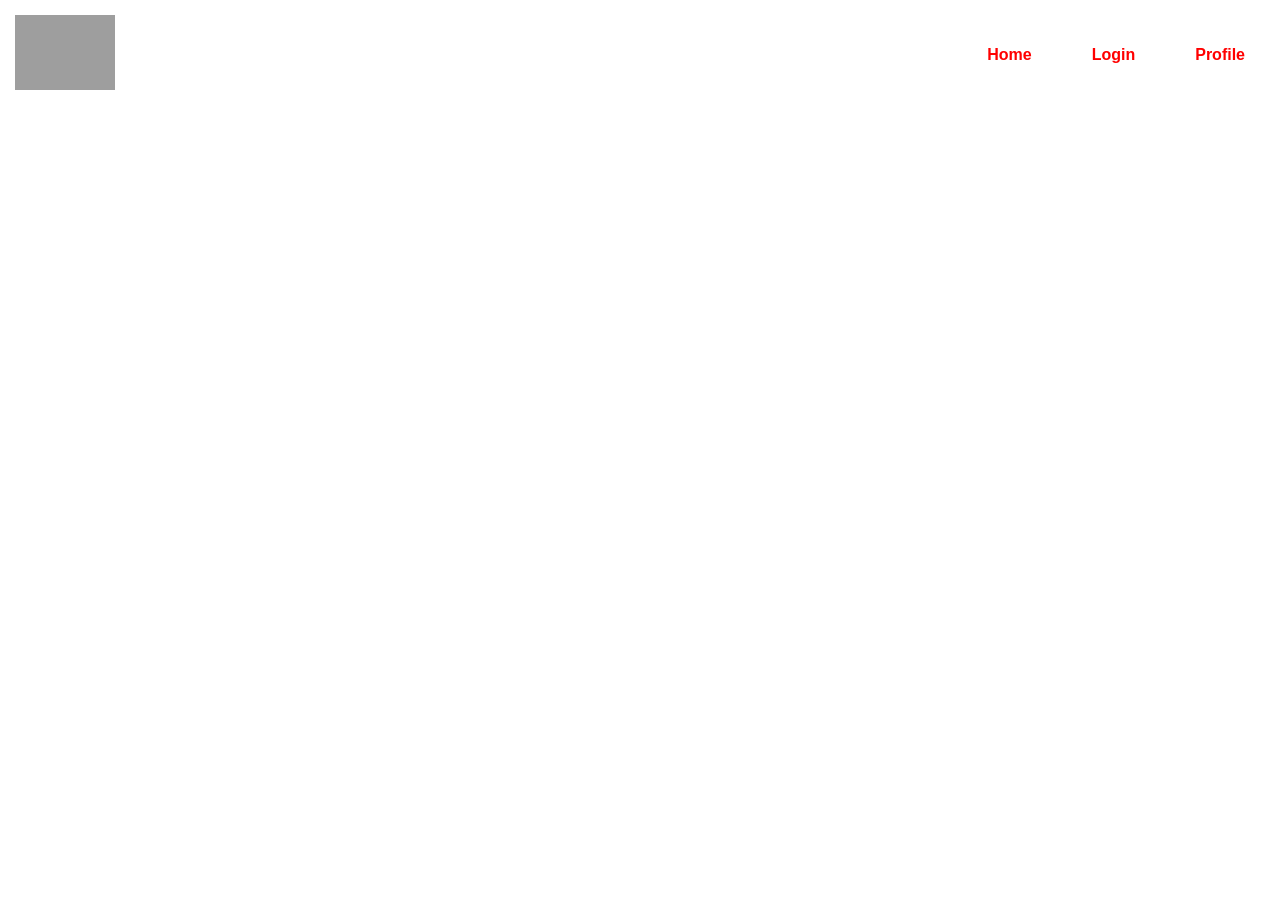
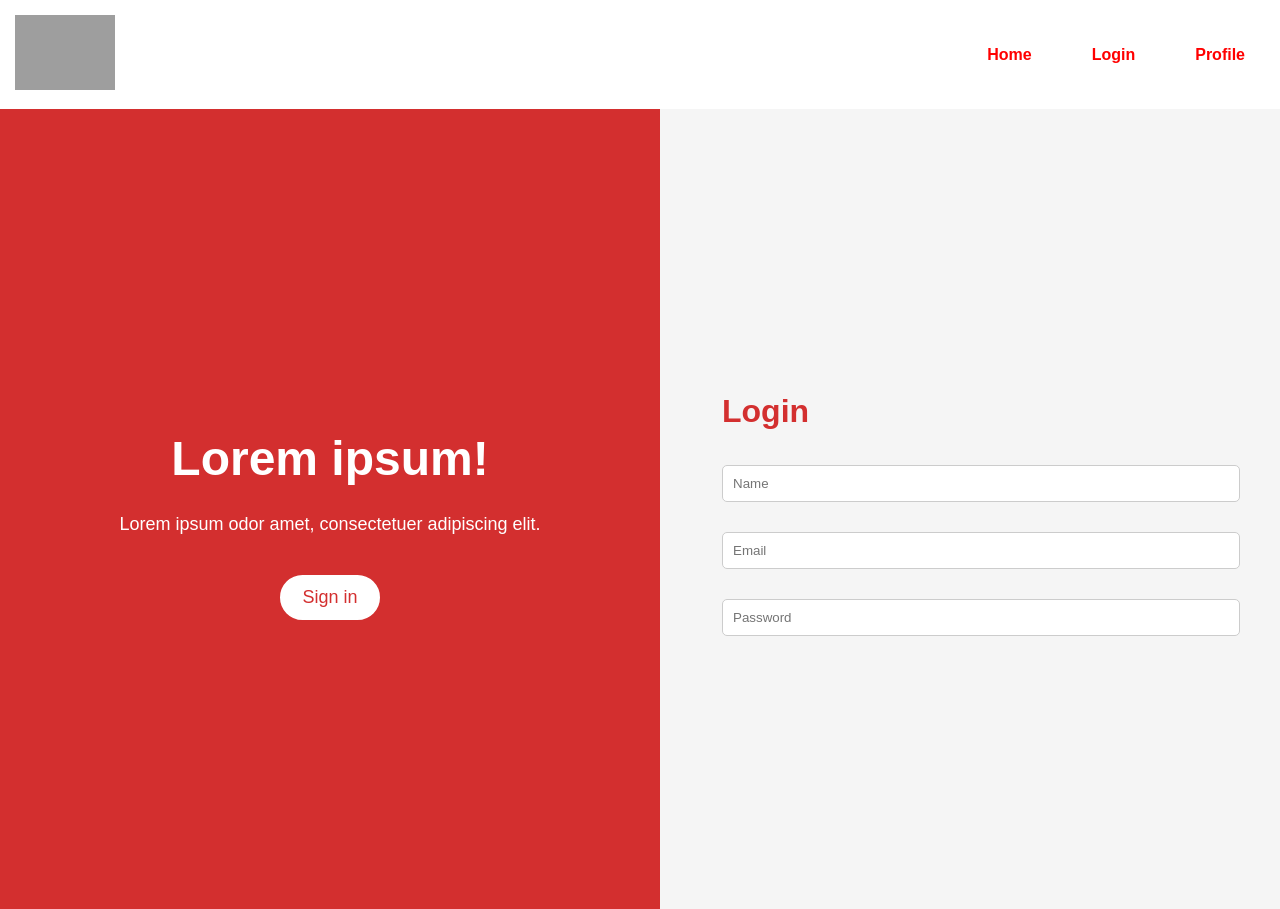
Before and after one commit to aruzhanR04/DormMate_front, a React (Create React App) app: page /login in a window 1280 px wide. Before the commit this address had no page. Before the commit the page ends 800 px from the top, so only its background shows below. Built offline with nearby package versions, Linux system fonts and the light colour scheme; grey boxes are pictures that could not be loaded.

Commit message:
added login page

```diff
--- a/src/App.js
+++ b/src/App.js
@@ -2,6 +2,7 @@ import React from 'react';
 import { BrowserRouter as Router, Route, Routes } from 'react-router-dom';
 import Navbar from './components/Navbar';
 import Home from './pages/Home';
+import Login from './pages/Login';
 
 function App() {
   return (
@@ -10,6 +11,7 @@ function App() {
         <Navbar />
         <Routes>
         <Route path="/" element={<Home />} />
+        <Route path="/login" element={<Login />} />
         </Routes>
       </div>
     </Router>
--- /dev/null
+++ b/src/pages/Login.js
@@ -0,0 +1,33 @@
+import React, { useState } from 'react';
+import '../styles/Login.css';
+
+const Login = () => {
+  const [name, setName] = useState('');
+  const [email, setEmail] = useState('');
+  const [password, setPassword] = useState('');
+
+  const handleSubmit = (e) => {
+    e.preventDefault();
+    console.log("Form Submitted:", { name, email, password });
+  }
+
+  return (
+    <div className="login-container">
+      <div className="login-left">
+        <h1>Lorem ipsum!</h1>
+        <p>Lorem ipsum odor amet, consectetuer adipiscing elit.</p>
+        <button className="login-btn" onClick={handleSubmit}>Sign in</button>
+      </div>
+      <div className="login-right">
+        <form>
+          <h2 className="login-header">Login</h2>
+          <input type="text" placeholder="Name" value={name} onChange={(e) => setName(e.target.value)} />
+          <input type="email" placeholder="Email" value={email} onChange={(e) => setEmail(e.target.value)} />
+          <input type="password" placeholder="Password" value={password} onChange={(e) => setPassword(e.target.value)} />
+        </form>
+      </div>
+    </div>
+  );
+}
+
+export default Login;
--- /dev/null
+++ b/src/styles/Login.css
@@ -0,0 +1,70 @@
+.login-container {
+    display: flex;
+    height: 100vh;
+  }
+
+  .login-left {
+    background-color: #D32F2F;
+    color: white;
+    width: 50%;
+    display: flex;
+    flex-direction: column;
+    justify-content: center;
+    align-items: center;
+    padding: 0 20px;
+  }
+
+  .login-left h1 {
+    font-size: 48px;
+    margin-bottom: 10px;
+  }
+
+  .login-left p {
+    font-size: 18px;
+    margin-bottom: 40px;
+    text-align: center;
+  }
+
+  .login-left .login-btn {
+    background-color: white;
+    color: #D32F2F;
+    padding: 10px 20px;
+    font-size: 18px;
+    border: 2px solid white;
+    border-radius: 25px;
+    cursor: pointer;
+    transition: background-color 0.3s ease;
+  }
+
+  .login-left .login-btn:hover {
+    background-color: #B71C1C;
+    border-color: #B71C1C;
+  }
+
+  .login-right {
+    width: 50%;
+    display: flex;
+    justify-content: center;
+    align-items: center;
+    background-color: #F5F5F5;
+  }
+
+  .login-right form {
+    padding: 40px;
+    width: 80%;
+  }
+
+  .login-right form input {
+    width: 100%;
+    padding: 10px;
+    margin: 15px 0;
+    border: 1px solid #ccc;
+    border-radius: 5px;
+  }
+
+  .login-header {
+    font-size: 32px;
+    margin-bottom: 20px;
+    color: #D32F2F;
+    text-align: left;
+  }
```
